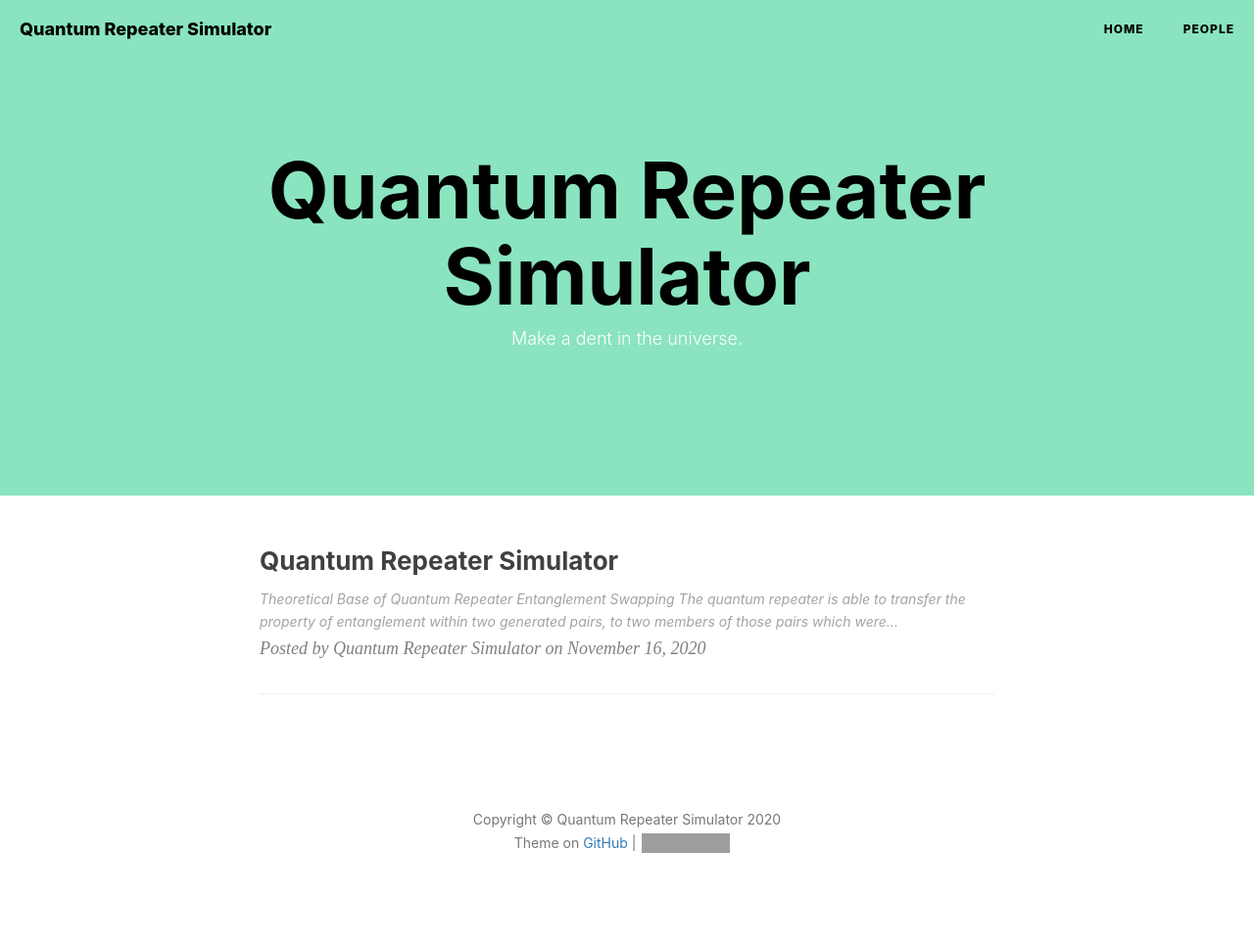
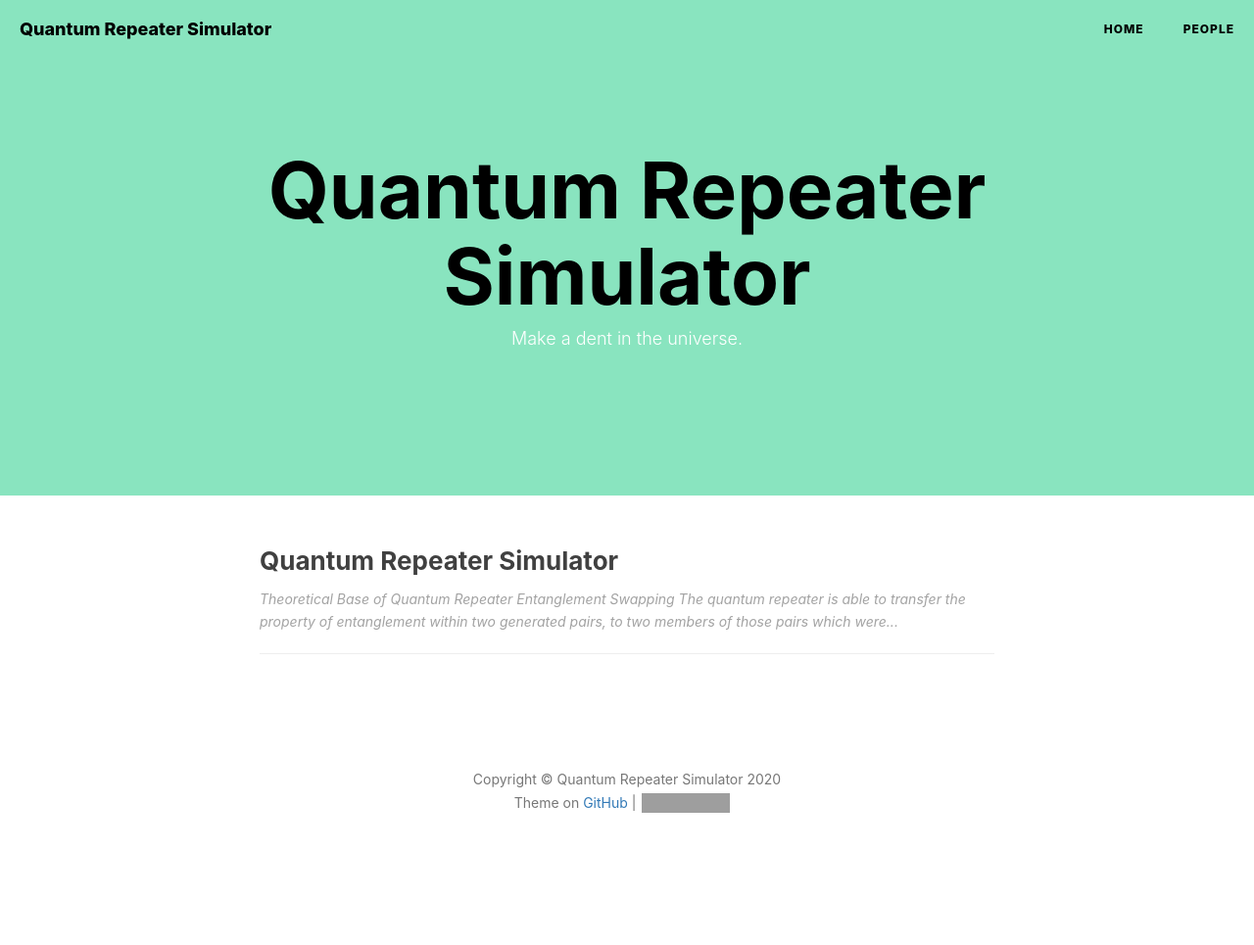
Before and after one commit to QuantumRepeaterSimulator/QuantumRepeaterSimulator.github.io, a Jekyll site: the page built from index.html, in a window 1280 px wide. Shown: the whole page at 98% size. Built offline with Jekyll 4.4.1, drawn with Linux system fonts in a browser that asks for light colours; nearby versions of some CDN libraries; the list of posts is cut into pages by our own code; comment, search, counter and statistics services are not loaded; after the commit the page ends 924 px from its top, so only the background shows below that; grey boxes are pictures that could not be loaded.

Commit message:
fix index page author

```diff
--- a/_config.yml
+++ b/_config.yml
@@ -5,7 +5,6 @@ header-img: img/header-bg.png
 email: qy57@njit.edu
 description: "Simulate entanglement distribution process."
 keyword: "Quantum Network, Quantum Repeater"
-# keyword: "Susu, Hadoop, Susu's Blog, 苏苏的博客, Oozie, Spark"
 url: "http://QuantumRepeaterSimulator.github.io"          # your host, for absolute URL
 baseurl: ""      # for example, '/blog' if your blog hosted on 'host/blog'
 github_repo: "https://github.com/QuantumRepeaterSimulator/QuantumRepeaterSimulator.github.io.git" # you code repository
--- a/_includes/head.html
+++ b/_includes/head.html
@@ -13,7 +13,7 @@
     <link rel="manifest" href="{{ site.baseurl }}/pwa/manifest.json">
 
     <!-- Favicon -->
-    <link rel="shortcut icon" href="{{ site.baseurl }}/img/favicon.ico">
+    <!-- <link rel="shortcut icon" href="{{ site.baseurl }}/img/favicon.ico"> -->
 
     <!-- Safari Webpage Icon    by-BY -->
     <link rel="apple-touch-icon" href="{{ site.baseurl }}/img/apple-touch-icon.png">
--- a/index.html
+++ b/index.html
@@ -18,9 +18,9 @@
             {{ post.content | strip_html | truncate:200 }}
         </div>
     </a>
-    <p class="post-meta">
+   <!--  <p class="post-meta">
         Posted by {% if post.author %}{{ post.author }}{% else %}{{ site.title }}{% endif %} on {{ post.date | date: "%B %-d, %Y" }}
-    </p>
+    </p> -->
 </div>
 <hr>
 {% endfor %}
```
